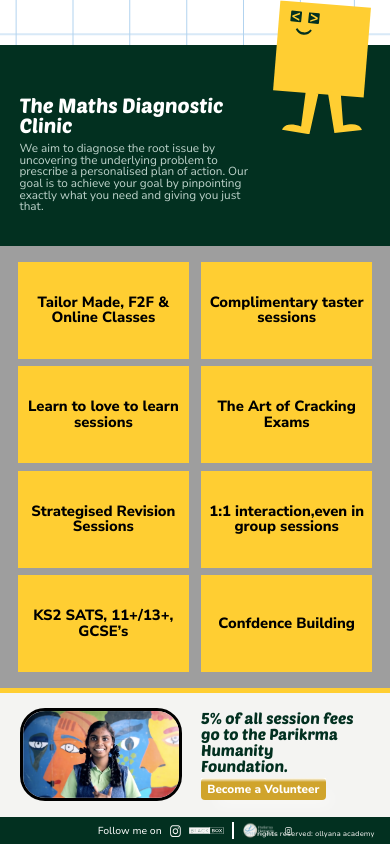
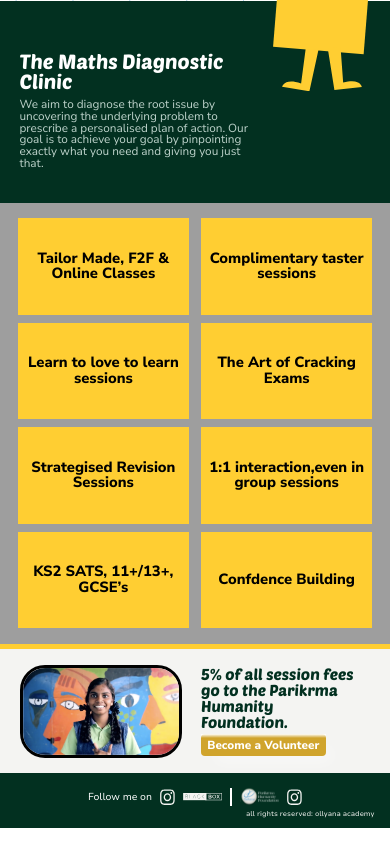
Before and after one commit to priyanshuMishrk/PolyMoly, a React (Create React App) app: page / in a window 390 px wide. Shown: the part 1755-2599 px from the top of the page. Built offline with nearby package versions, Linux system fonts and the light colour scheme.

Commit message:
second commit

```diff
--- a/src/Media.css
+++ b/src/Media.css
@@ -232,7 +232,7 @@
     }
 
     .gc20 .sticker img {
-        transform: translateY(-90%);
+        transform: translateY(-72%);
     }
 
     .gc20 {
@@ -271,4 +271,52 @@
         text-align: center;
         width: 42vw !important;
     }
+
+    .gc20 .stickerText {
+        width: 100% !important;
+    }
+
+    .footerComponent {
+        background-color: #023020;
+        width: 100%;
+        display: flex;
+        justify-content: center;
+        align-items: center;
+        gap: 2vw !important;
+        color: white;
+        font-size: 2.6vw !important;
+        padding-top: 3vw !important;
+        padding-bottom: 5vw !important;
+        position: relative;
+    }
+
+    .insta1 {
+        width: 4vw !important;
+        height: 4vw !important;
+        object-fit: cover;
+    }
+
+    .blackbox {
+        width: 10vw !important;
+        height: 5vw !important;
+    }
+
+    .praikrma {
+        width: 10vw !important;
+        height: 6vw !important;
+    }
+
+    .insta2 {
+        width: 4vw !important;
+        height: 4vw !important;
+        object-fit: cover;
+    }
+
+    .ocassionalCopyright {
+        color: #F4F4F2;
+        font-size: 1.8vw !important;
+        position: absolute;
+        right: 4vw;
+        top: 66%;
+    }
 }
```
